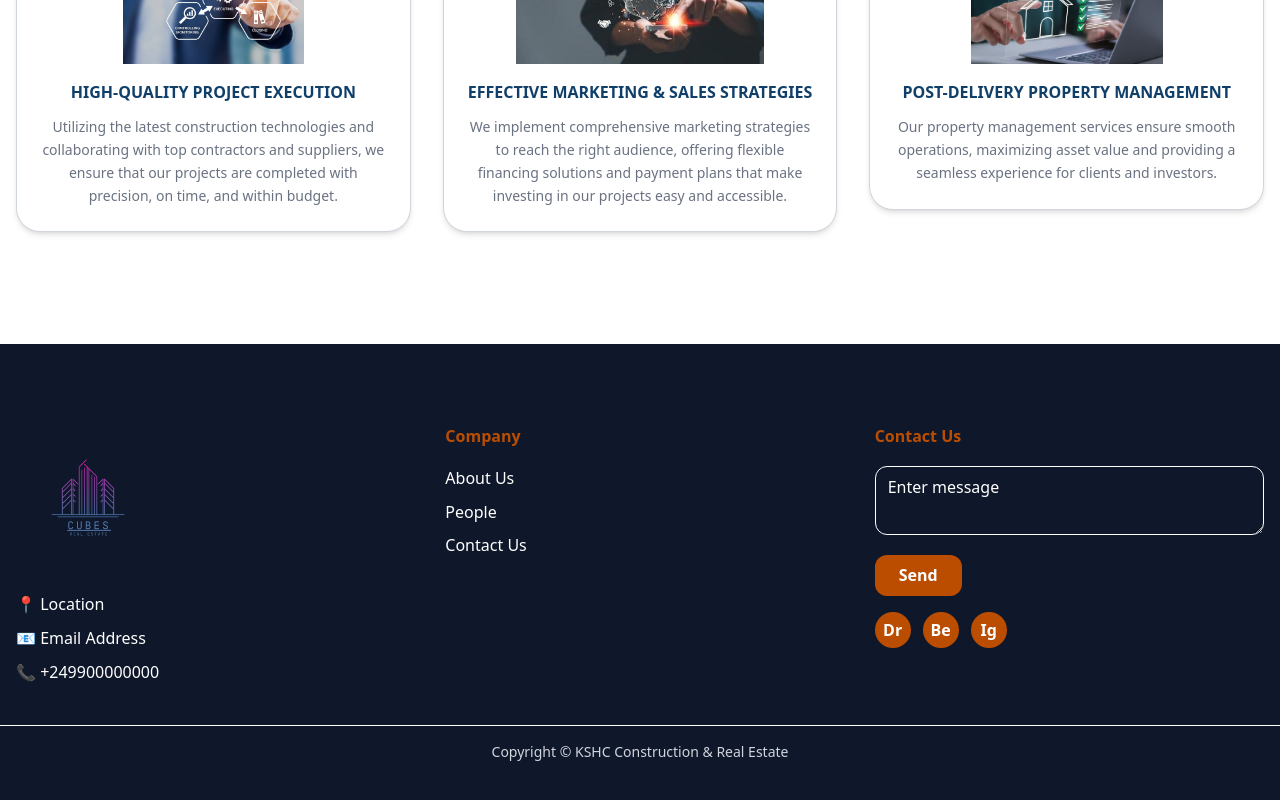
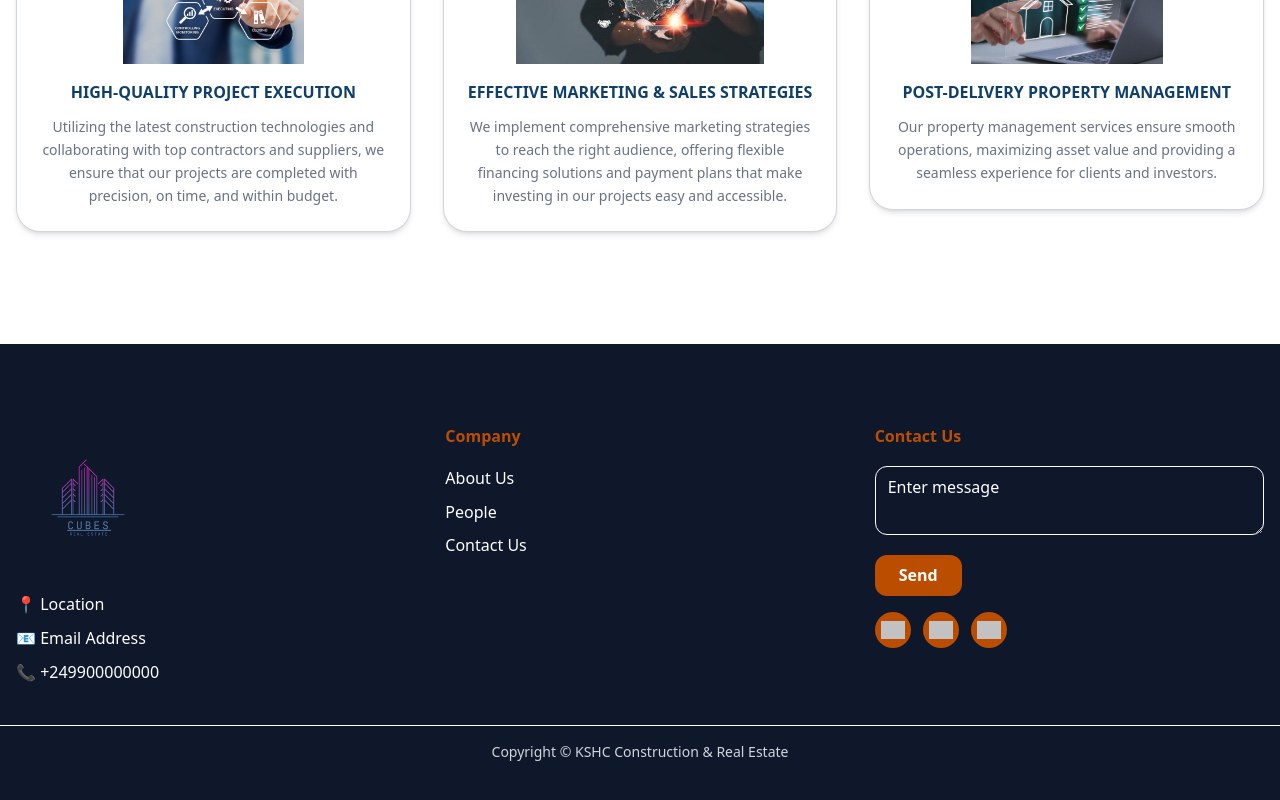
Before and after one commit to KSH-Organization/cubes-website, a Next.js app: page /en in a window 1280 px wide. Shown: the part 6203-7003 px from the top of the page. Built offline with nearby package versions, Linux system fonts and the light colour scheme; grey boxes are pictures that could not be loaded.

Commit message:
Update the about, contact and people pages and fix images

```diff
--- a/src/app/[locale]/components/Footer.tsx
+++ b/src/app/[locale]/components/Footer.tsx
@@ -63,15 +63,48 @@ export default function Footer() {
             Send
           </button>
           <div className="flex gap-3">
-            <span className="bg-amber-700 rounded-full w-9 h-9 flex items-center justify-center font-semibold">
-              Dr
-            </span>
-            <span className="bg-amber-700 rounded-full w-9 h-9 flex items-center justify-center font-semibold">
-              Be
-            </span>
-            <span className="bg-amber-700 rounded-full w-9 h-9 flex items-center justify-center font-semibold">
-              Ig
-            </span>
+            <a
+              href="https://www.linkedin.com"
+              target="_blank"
+              rel="noopener noreferrer"
+              className="bg-amber-700 rounded-full w-9 h-9 flex items-center justify-center"
+            >
+              <img
+                src="https://cdn.jsdelivr.net/npm/simple-icons@v9/icons/linkedin.svg"
+                alt="LinkedIn"
+                width={24}
+                height={24}
+                style={{ filter: "invert(1) brightness(2)" }}
+              />
+            </a>
+            <a
+              href="https://www.instagram.com"
+              target="_blank"
+              rel="noopener noreferrer"
+              className="bg-amber-700 rounded-full w-9 h-9 flex items-center justify-center"
+            >
+              <img
+                src="https://cdn.jsdelivr.net/npm/simple-icons@v9/icons/instagram.svg"
+                alt="Instagram"
+                width={24}
+                height={24}
+                style={{ filter: "invert(1) brightness(2)" }}
+              />
+            </a>
+            <a
+              href="https://x.com"
+              target="_blank"
+              rel="noopener noreferrer"
+              className="bg-amber-700 rounded-full w-9 h-9 flex items-center justify-center"
+            >
+              <img
+                src="https://cdn.jsdelivr.net/npm/simple-icons@v9/icons/x.svg"
+                alt="X"
+                width={24}
+                height={24}
+                style={{ filter: "invert(1) brightness(2)" }}
+              />
+            </a>
           </div>
         </div>
       </div>
--- a/src/app/[locale]/components/home/Hero.tsx
+++ b/src/app/[locale]/components/home/Hero.tsx
@@ -1,5 +1,5 @@
+import Link from "next/link";
 import Image from "next/image";
-import Link from "next/link";
 
 export default function Hero() {
   return (
--- a/src/app/[locale]/contact/page.tsx
+++ b/src/app/[locale]/contact/page.tsx
@@ -8,27 +8,51 @@ export default function ContactPage() {
       {/* ===== HERO / FORM SECTION ===== */}
       <section className="relative h-screen overflow-hidden">
         <Image
-          src="/images/contact-bg.jpg"
-          alt="Laptop background"
+          src="/images/contact-us.jpg"
+          alt="Contact background"
           width={1920}
           height={1080}
           className="w-full h-full object-cover"
         />
         <div className="absolute top-1/2 left-1/2 -translate-x-1/2 -translate-y-1/2 bg-amber-700 bg-opacity-90 p-12 md:p-16 rounded-3xl max-w-4xl w-11/12 shadow-2xl">
-          <h1 className="text-center text-3xl md:text-5xl font-bold text-white mb-10">Get in Touch With Us</h1>
+          <h1 className="text-center text-3xl md:text-5xl font-bold text-white mb-10">
+            Get in Touch With Us
+          </h1>
 
           <form className="flex flex-col gap-7">
             <div className="flex flex-wrap gap-6">
-              <input type="text" placeholder="Your Name" required className="flex-1 min-w-[200px] bg-transparent border-b border-white border-opacity-70 text-white text-lg py-2 outline-none transition-colors placeholder-white placeholder-opacity-85 focus:border-white" />
-              <input type="email" placeholder="Email Address" required className="flex-1 min-w-[200px] bg-transparent border-b border-white border-opacity-70 text-white text-lg py-2 outline-none transition-colors placeholder-white placeholder-opacity-85 focus:border-white" />
-              <input type="text" placeholder="Phone Number (optional)" className="flex-1 min-w-[200px] bg-transparent border-b border-white border-opacity-70 text-white text-lg py-2 outline-none transition-colors placeholder-white placeholder-opacity-85 focus:border-white" />
+              <input
+                type="text"
+                placeholder="Your Name"
+                required
+                className="flex-1 min-w-[200px] bg-transparent border-b border-white border-opacity-70 text-white text-lg py-2 outline-none transition-colors placeholder-white placeholder-opacity-85 focus:border-white"
+              />
+              <input
+                type="email"
+                placeholder="Email Address"
+                required
+                className="flex-1 min-w-[200px] bg-transparent border-b border-white border-opacity-70 text-white text-lg py-2 outline-none transition-colors placeholder-white placeholder-opacity-85 focus:border-white"
+              />
+              <input
+                type="text"
+                placeholder="Phone Number (optional)"
+                className="flex-1 min-w-[200px] bg-transparent border-b border-white border-opacity-70 text-white text-lg py-2 outline-none transition-colors placeholder-white placeholder-opacity-85 focus:border-white"
+              />
             </div>
 
             <div>
-              <textarea placeholder="Message" rows={4} required className="w-full bg-transparent border-b border-white border-opacity-70 text-white text-lg py-2 outline-none resize-none transition-colors placeholder-white placeholder-opacity-85 focus:border-white"></textarea>
+              <textarea
+                placeholder="Message"
+                rows={4}
+                required
+                className="w-full bg-transparent border-b border-white border-opacity-70 text-white text-lg py-2 outline-none resize-none transition-colors placeholder-white placeholder-opacity-85 focus:border-white"
+              ></textarea>
             </div>
 
-            <button type="submit" className="self-end bg-slate-900 text-white text-lg font-medium px-8 py-2.25 rounded-lg hover:bg-slate-950 transition-colors">
+            <button
+              type="submit"
+              className="self-end bg-slate-900 text-white text-lg font-medium px-8 py-2.25 rounded-lg hover:bg-slate-950 transition-colors"
+            >
               Leave us a Message
             </button>
           </form>
--- a/src/app/[locale]/people/page.tsx
+++ b/src/app/[locale]/people/page.tsx
@@ -6,22 +6,22 @@ export default function PeoplePage() {
     {
       title: "Real Estate Development",
       desc: "Responsible for identifying and evaluating property opportunities, conducting feasibility studies, and planning projects from concept to execution to maximize investment returns.",
-      img: "/images/departments/realestate.jpg",
+      img: "/images/real estate.jpg",
     },
     {
       title: "Project Management Office",
       desc: "Oversees the planning and execution of all projects, ensuring they meet timelines and budgets, while setting standards, tracking performance, and managing risks for quality delivery.",
-      img: "/images/departments/pmo.jpg",
+      img: "/images/PM-h.jpg",
     },
     {
       title: "Quality and Control",
       desc: "Focuses on establishing and monitoring quality policies and standards, performing audits, and driving continuous improvement across processes, products, and services.",
-      img: "/images/departments/quality.jpg",
+      img: "/images/qc.jpg",
     },
     {
       title: "Customer Service",
       desc: "Handles all customer interactions before, during, and after service delivery; addressing inquiries and complaints to ensure customer satisfaction and enhance their overall experience.",
-      img: "/images/departments/customer.jpg",
+      img: "/images/customer-services.jpg",
     },
   ];
 
@@ -30,29 +30,52 @@ export default function PeoplePage() {
       {/* ===== HERO ===== */}
       <section className="relative h-96 md:h-screen overflow-hidden">
         <Image
-          src="/images/people-hero.jpg"
+          src="/images/crane.png"
           alt="Construction Crane"
           width={1920}
           height={1080}
           className="w-full h-full object-cover brightness-75"
         />
         <div className="absolute inset-0 flex items-center justify-center">
-          <h1 className="text-white text-3xl md:text-5xl font-bold text-center max-w-2xl px-4">Departments That Deliver, People Who Inspire</h1>
+          <h1 className="text-white text-3xl md:text-5xl font-bold text-center max-w-2xl px-4">
+            Departments That Deliver, People Who Inspire
+          </h1>
         </div>
       </section>
 
       {/* ===== DEPARTMENTS ===== */}
       <section className="py-12 md:py-20 bg-white">
         <div className="container mx-auto px-4">
-          <h2 className="text-3xl md:text-4xl font-bold text-slate-900 text-center mb-10">Our Departments</h2>
+          <h2 className="text-3xl md:text-4xl font-bold text-slate-900 text-center mb-10">
+            Our Departments
+          </h2>
           <div className="grid gap-10 md:grid-cols-2 lg:grid-cols-4">
             {departments.map((dept, i) => (
-              <div key={i} className="bg-slate-900 text-white rounded-3xl p-6 shadow-lg hover:shadow-xl hover:bg-slate-800 transition-all hover:-translate-y-1">
-                <h3 className="font-bold text-lg mb-4">{dept.title}</h3>
-                <div className="mb-4">
-                  <Image src={dept.img} alt={dept.title} width={320} height={200} className="w-full h-40 object-cover rounded-lg" />
+              <div
+                key={i}
+                className="bg-slate-900 text-white rounded-3xl p-6 shadow-lg hover:shadow-xl hover:bg-slate-800 transition-all hover:-translate-y-1 flex flex-col items-center justify-between"
+                style={{
+                  minWidth: "260px",
+                  maxWidth: "300px",
+                  minHeight: "400px",
+                  height: "100%",
+                }}
+              >
+                <h3 className="font-bold text-lg mb-4 text-center">
+                  {dept.title}
+                </h3>
+                <div className="mb-4 w-full flex justify-center">
+                  <Image
+                    src={dept.img}
+                    alt={dept.title}
+                    width={220}
+                    height={140}
+                    className="object-cover rounded-lg"
+                  />
                 </div>
-                <p className="text-gray-300 text-sm leading-relaxed">{dept.desc}</p>
+                <p className="text-gray-300 text-sm leading-relaxed text-center">
+                  {dept.desc}
+                </p>
               </div>
             ))}
           </div>
--- a/src/messages/ar.json
+++ b/src/messages/ar.json
@@ -37,9 +37,16 @@
     "quickLinks": "روابط سريعة",
     "contact": "اتصل بنا",
     "email": "البريد الإلكتروني",
+    "emailAddress": "البريد الإلكتروني",
     "phone": "الهاتف",
+    "phoneOptional": "رقم الهاتف (اختياري)",
+    "location": "الموقع",
     "message": "الرسالة",
     "sendMessage": "إرسال الرسالة",
+    "leaveMessage": "اترك لنا رسالة",
+    "linkedin": "لينكدإن",
+    "instagram": "انستغرام",
+    "x": "إكس",
     "copyright": "© 2025 CUBES. جميع الحقوق محفوظة."
   },
   "about": {
@@ -63,8 +70,10 @@
     "subtitle": "هل لديك أي أسئلة؟ يسعدنا سماع منك.",
     "name": "اسمك",
     "email": "بريدك الإلكتروني",
+    "phoneOptional": "رقم الهاتف (اختياري)",
     "message": "رسالتك",
-    "send": "إرسال الرسالة"
+    "send": "إرسال الرسالة",
+    "leaveMessage": "اترك لنا رسالة"
   },
   "people": {
     "title": "فريقنا",
--- a/src/messages/en.json
+++ b/src/messages/en.json
@@ -37,9 +37,16 @@
     "quickLinks": "Quick Links",
     "contact": "Contact",
     "email": "Email",
+    "emailAddress": "Email Address",
     "phone": "Phone",
+    "phoneOptional": "Phone Number (optional)",
+    "location": "Location",
     "message": "Message",
     "sendMessage": "Send Message",
+    "leaveMessage": "Leave us a Message",
+    "linkedin": "LinkedIn",
+    "instagram": "Instagram",
+    "x": "X",
     "copyright": "© 2025 CUBES. All rights reserved."
   },
   "about": {
@@ -63,8 +70,10 @@
     "subtitle": "Have any questions? We'd love to hear from you.",
     "name": "Your Name",
     "email": "Your Email",
+    "phoneOptional": "Phone Number (optional)",
     "message": "Your Message",
-    "send": "Send Message"
+    "send": "Send Message",
+    "leaveMessage": "Leave us a Message"
   },
   "people": {
     "title": "Our Team",
```
Also changed, not shown: src/app/[locale]/about/page.tsx (+103 -34 lines), 1 other file (tests, documents, lock files or other folders).
